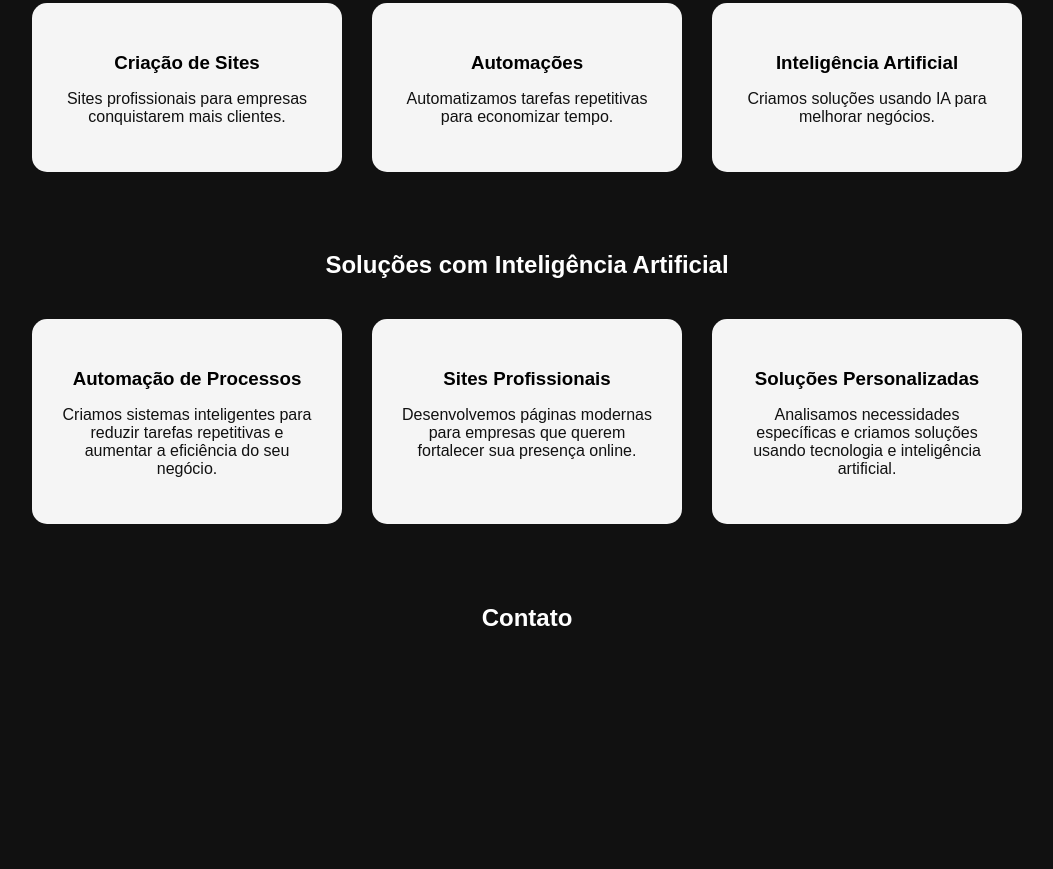
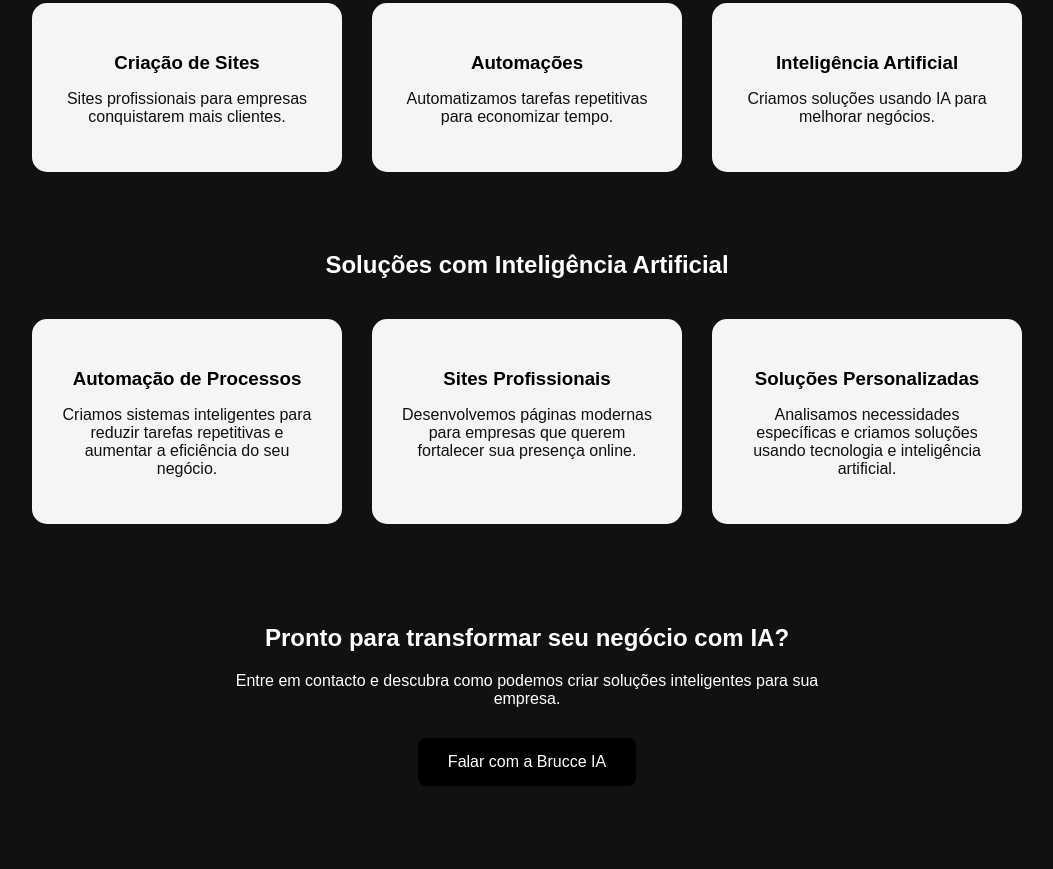
Before and after one commit to brucceent-stack/brucce-ia-site, a plain HTML site: page index.html in a window 1280 px wide. Shown: the part 565-1434 px from the top of the page, without its empty margins (113-1166 px from the left). Before the commit the page ends 1275 px from the top, so only its background shows below. Drawn offline with Linux system fonts and the light colour scheme.

Commit message:
Adicionando chamada para ação

```diff
--- a/index.html
+++ b/index.html
@@ -92,10 +92,16 @@
                 Analisamos necessidades específicas e criamos soluções usando tecnologia e inteligência artificial.
             </p>
         </div>
+    </div><section class="contact">
 
-    </div>
+    <h2>
+        Pronto para transformar seu negócio com IA?
+    </h2>
 
-</section>
+    <p>
+        Entre em contacto e descubra como podemos criar soluções inteligentes para sua empresa.
+    </p>
 
-    <h2>Contato</h2>
-    <p><Email:brucceent@gmail.com></p>
+    <a href="#" class="button">
+        Falar com a Brucce IA
+    </a></section>
--- a/style.css
+++ b/style.css
@@ -147,3 +147,43 @@
 .card h3 {
     color: #000;
 }
+.contact {
+
+    text-align: center;
+    padding: 80px 20px;
+
+}
+
+
+.contact h2 {
+
+    margin-bottom: 20px;
+
+}
+
+
+.contact p {
+
+    max-width: 600px;
+    margin: 0 auto 30px;
+
+}
+
+
+.button {
+
+    display: inline-block;
+    padding: 15px 30px;
+    background: black;
+    color: white;
+    text-decoration: none;
+    border-radius: 8px;
+
+}
+
+
+.button:hover {
+
+    opacity: 0.8;
+
+}
```
